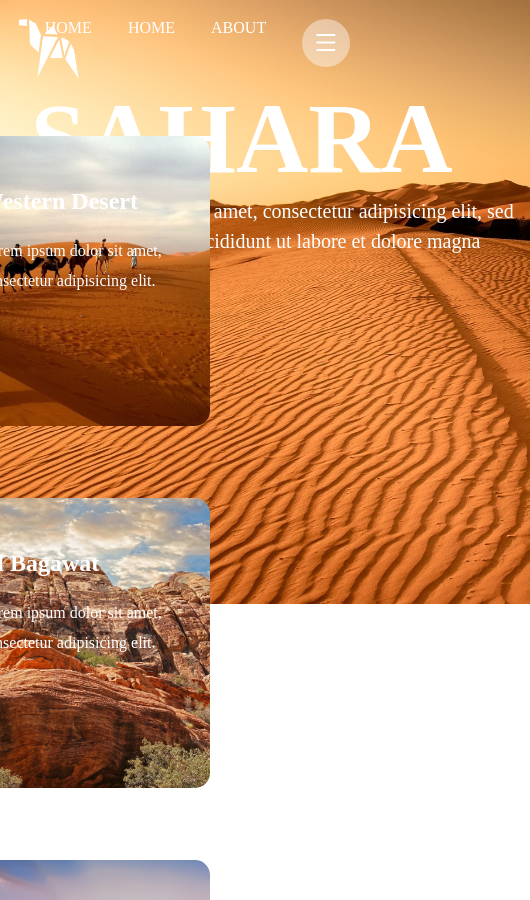
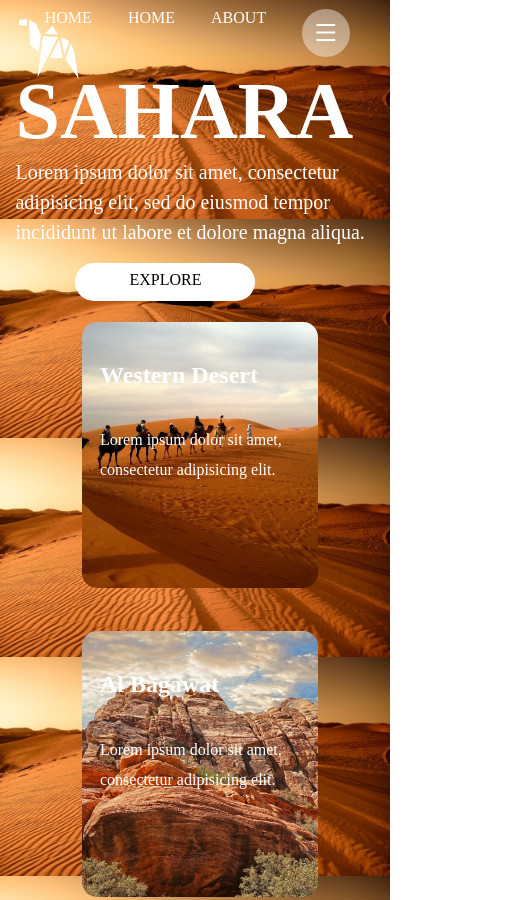
Before and after one commit to vikaspatil2277/css-handson-6, a plain HTML site: page index.html in a window 390 px wide. Shown: the top 900 px of the page, 530 px wide, since content can reach past the window. Drawn offline with Linux system fonts and the light colour scheme.

Commit message:
modified media

```diff
--- a/style.css
+++ b/style.css
@@ -38,10 +38,10 @@ a {
 
 .link {
   padding-right: 5px;
+  margin-top: -10px;
 }
 
 .main-container{
-  position: relative;
   display: flex;
   justify-content: space-between;
   margin-top: 1%;
@@ -50,9 +50,11 @@ a {
 }
 
 .sahara {
-  margin: 6%;
-  width: 500px;
-  height: 500px;
+  display: flex;
+  flex-direction: column;
+  margin: 2%;
+  width: 100%;
+  height: 100%;
 }
 
 .p1 {
@@ -66,6 +68,7 @@ a {
   color: white;
   font-size: 20px;
   line-height: 30px;
+  width: 500px;
 }
 
 .p3 {
@@ -74,21 +77,22 @@ a {
   text-align: center;
   padding-top: 8px;
   background-color: white;
-  /* font-weight: bold; */
   border-radius: 20px;
 }
 
 .images {
   width: 600px;
   display: flex;
-  flex-direction: row;
+  flex-direction:row;
   flex-wrap: wrap;
-  position:absolute;
+position: absolute;
   top: 100px;
   right: 10px;
 }
 
 .img {
+  display: flex;
+  flex-direction: column;
   height: 200px;
   width: 200px;
   padding: 5%;
@@ -127,8 +131,8 @@ a {
 @media (min-width: 360px) and (max-width: 876px) {
   body {
     background-image: url("./shara\ desert.jpg");
-    background-repeat:no-repeat;
-    background-size:cover;
+    background-repeat:repeat;
+    background-size:contain;
     height: 100%;
 
 
@@ -138,20 +142,23 @@ a {
   .main-container{
     display: flex;
     flex-direction: column;
-    justify-content: center;
+    align-items: center;
     margin-top: 1%;
     margin-left: 3%;
     margin-right: 3%;
   }
 
   .images {
+    width: 360px;
 
     border-radius: 15px;
     color: white;
     line-height: 30px;
     display: flex;
     flex-direction: column;
-    align-items: center;
+    align-content: center;
+    margin-top: 200px;
+
 
   }
   .img{
@@ -165,5 +172,26 @@ a {
 
   }
 
+  .p1 {
+    color: white;
+    font-size: 80px;
+    font-weight: bold;
+
+  }
+
+  .p3 {
+    width: 180px;
+    height: 30px;
+    text-align: center;
+    padding-top: 8px;
+    background-color: white;
+    border-radius: 20px;
+    margin-left: 60px;
+  }
+
+  .p2{
+    width:360px;
+  }
+
 
 }
```
Also changed, not shown: index.html (+0 -10 lines).
